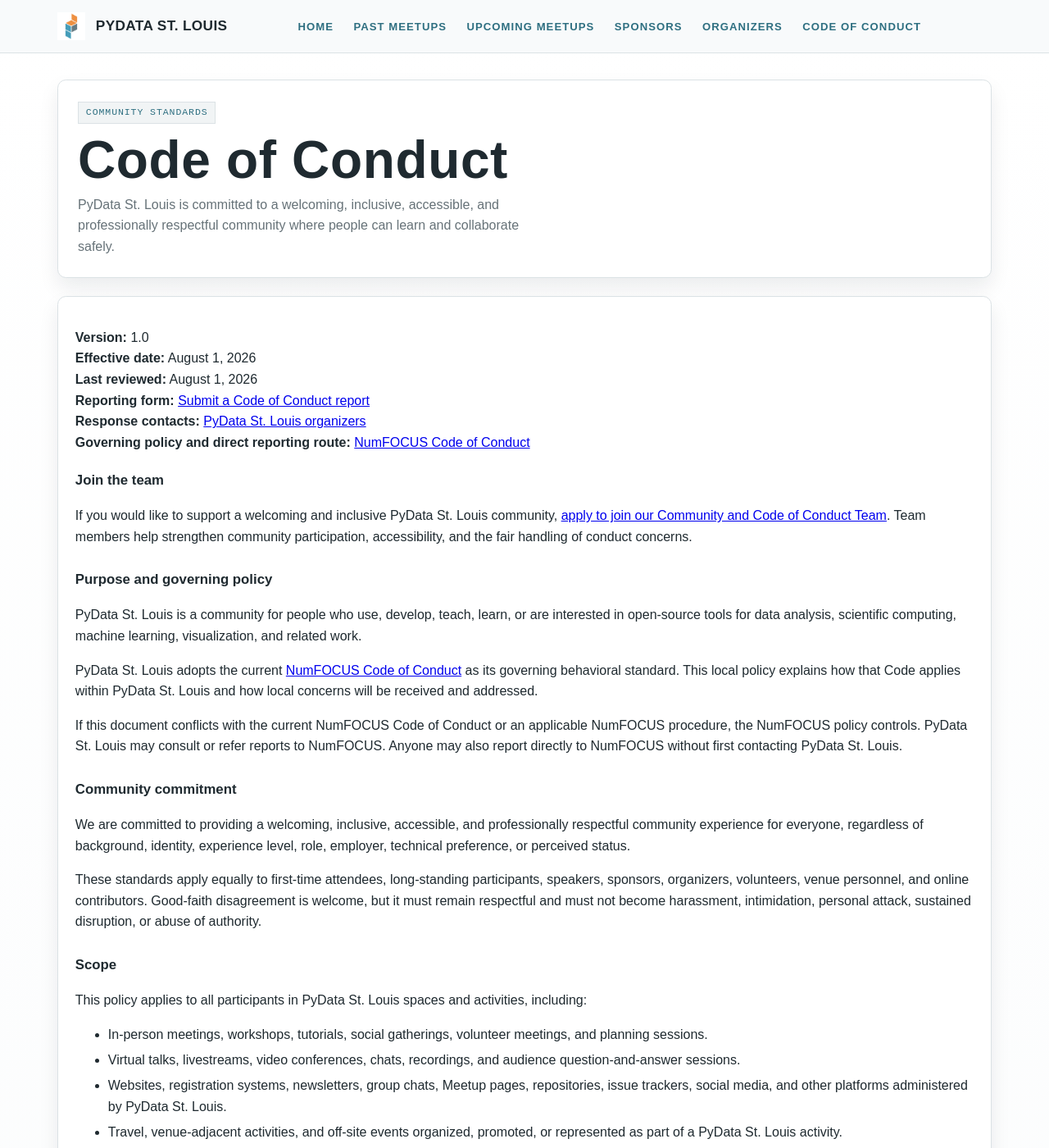
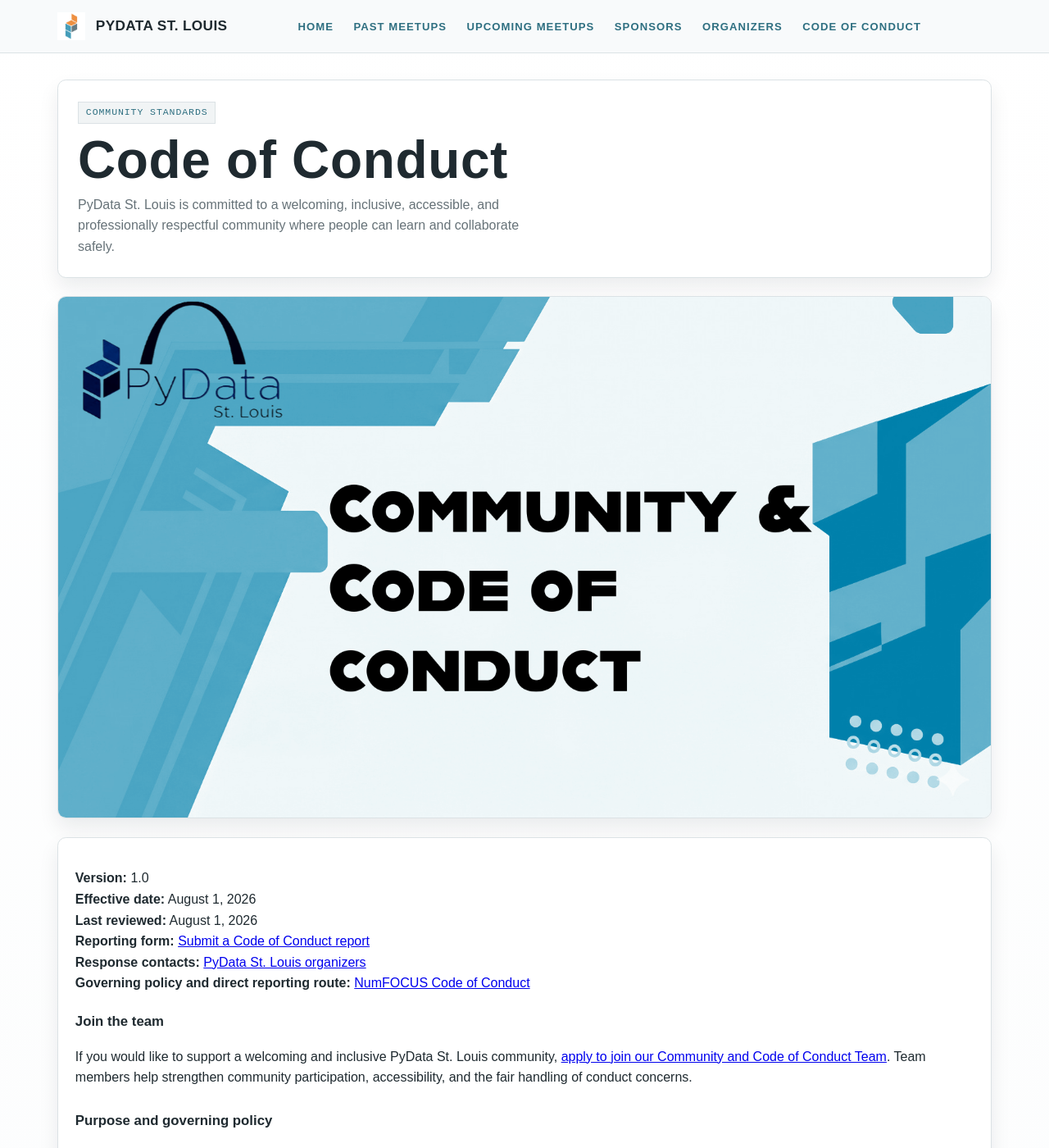
Before and after one commit to pydatastl/pydatastl.github.io, a Jekyll site: the page built from code-of-conduct.md, in a window 1280 px wide and 1400 px high. Shown: the whole window at 82% size. Built offline with Jekyll 4.4.1, drawn with Linux system fonts in a browser that asks for light colours.

Commit message:
Bug Fixes

```diff
--- a/assets/css/main.css
+++ b/assets/css/main.css
@@ -298,6 +298,21 @@
 
 .code-of-conduct-section {
   margin-top: 1.4rem;
+}
+
+.code-of-conduct-banner {
+  margin: 1.4rem 0;
+  overflow: hidden;
+  border: 1px solid var(--line);
+  border-radius: 0.65rem;
+  background: var(--paper);
+  box-shadow: var(--shadow-soft);
+}
+
+.code-of-conduct-banner img {
+  display: block;
+  width: 100%;
+  height: auto;
 }
 
 .code-of-conduct-section h2 {
--- a/code-of-conduct.md
+++ b/code-of-conduct.md
@@ -11,6 +11,10 @@
 	<h1>Code of Conduct</h1>
 	<p class="lede">PyData St. Louis is committed to a welcoming, inclusive, accessible, and professionally respectful community where people can learn and collaborate safely.</p>
 </section>
+
+<figure class="code-of-conduct-banner">
+	<img src="{{ '/assets/images/ccc.png' | relative_url }}" alt="" aria-hidden="true">
+</figure>
 
 <section class="meetups-section code-of-conduct-section" markdown="1">
 
```
Also changed, not shown: assets/images/ccc.png (added).
